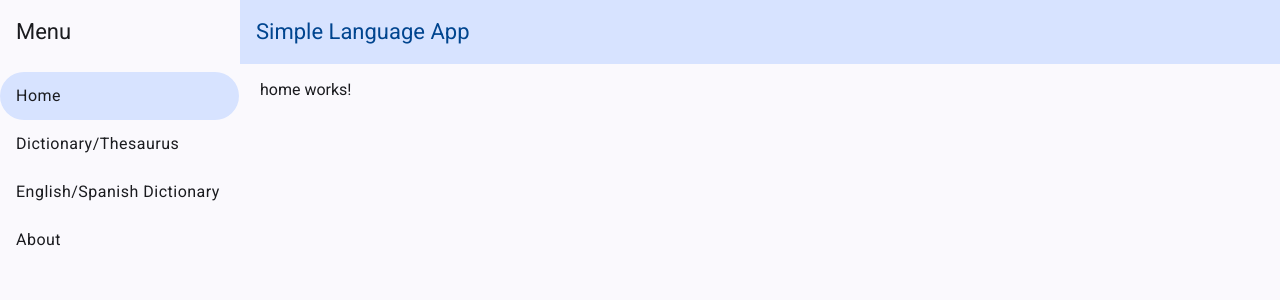
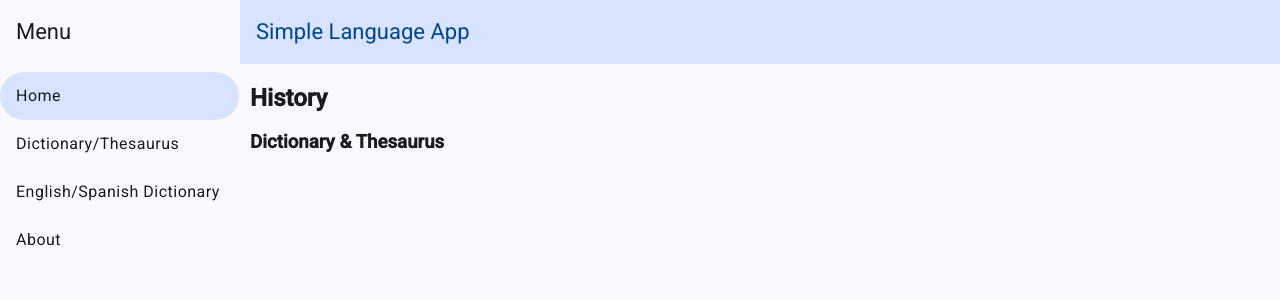
Before and after one commit to macedoe/dictionaries-workspace, an Angular app: page /home in a window 1280 px wide. Shown: the top 300 px of the page. Built offline with nearby package versions, Linux system fonts and the light colour scheme.

Commit message:
feat: implement home resolver and enhance home component with dictionary history; update styles for better layout

```diff
--- a/angular.json
+++ b/angular.json
@@ -155,6 +155,7 @@
   "cli": {
     "schematicCollections": [
       "@angular-eslint/schematics"
-    ]
+    ],
+    "analytics": false
   }
 }
--- a/projects/simple-english-language/src/app/app.routes.ts
+++ b/projects/simple-english-language/src/app/app.routes.ts
@@ -1,5 +1,6 @@
 import { Routes } from '@angular/router';
 import { AboutComponent, HomeComponent, ThesaurusComponent, TranslationComponent } from './features';
+import { homeResolver } from './features/home/resolvers/home.resolver';
 
 export const routes: Routes = [
     {
@@ -11,7 +12,8 @@ export const routes: Routes = [
     {
         path: 'home',
         title: 'Home',
-        component: HomeComponent
+        component: HomeComponent,
+        resolve: [homeResolver]
     },
     {
         path: 'about',
--- a/projects/simple-english-language/src/app/features/home/home.component.html
+++ b/projects/simple-english-language/src/app/features/home/home.component.html
@@ -1,3 +1,15 @@
-<div class="home-container">
-    <p>home works!</p>
+<div class="home-header">
+    <h2>History</h2>
 </div>
+
+<div class="dictionary-history">
+    <h3>Dictionary & Thesaurus</h3>
+
+    @if (homeService.allThesaurusEntries.length > 0) {
+        <div class="dictionary-history-list">
+            @for (entry of homeService.allThesaurusEntries; track entry) {
+                <a mat-button (click)="homeService.onWordClick(entry)">{{entry.id}}</a>
+            }
+        </div>
+    }
+</div>
--- a/projects/simple-english-language/src/app/features/home/home.component.scss
+++ b/projects/simple-english-language/src/app/features/home/home.component.scss
@@ -1,5 +1,25 @@
-.home-container {
-    height: 100%;
-    width: 100%;
-    padding: 0 20px;
+.home-header {
+    margin: 0 10px;
+    padding: 0;
+
+    h2 {
+        margin-bottom: 0;
+    }
 }
+
+.dictionary-history {
+    display: flex;
+    flex-direction: column;
+    padding: 0 10px;
+}
+
+.dictionary-history-list {
+    display: flex;
+    flex-direction: row;
+    flex-wrap: wrap;
+    gap: 10px;
+}
+
+.dictionary-history-list > * {
+    flex: 1 1 auto;
+}
--- /dev/null
+++ b/projects/simple-english-language/src/app/features/home/resolvers/home.resolver.ts
@@ -0,0 +1,9 @@
+import { inject } from '@angular/core';
+import { ResolveFn } from '@angular/router';
+import { HomeService } from '../services/home.service';
+
+export const homeResolver: ResolveFn<boolean> = (route, state) => {
+    const homeService = inject(HomeService);
+    homeService.initialize();
+    return true;
+};
--- a/projects/simple-english-language/src/app/features/home/services/home.service.ts
+++ b/projects/simple-english-language/src/app/features/home/services/home.service.ts
@@ -1,18 +1,27 @@
-import { Injectable, OnInit } from '@angular/core';
+import { Injectable } from '@angular/core';
 import { ThesaurusResponse, TranslationResponse } from '../../../common/interfaces';
 import { DictionaryService } from '../../../common/services';
 
 @Injectable({
     providedIn: 'root'
 })
-export class HomeService implements OnInit {
+export class HomeService {
     allThesaurusEntries: ThesaurusResponse[] = [];
     allSpanishTranslations: TranslationResponse[] = [];
 
     constructor(private dictionaryService: DictionaryService) {}
 
-    async ngOnInit(): Promise<void> {
-        this.allThesaurusEntries = await this.dictionaryService.getAllThesaurusEntries();
+    async initialize(): Promise<void> {
+        // this.allThesaurusEntries = await this.dictionaryService.getAllThesaurusEntries();
+        const thesaurusEntries = await this.dictionaryService.getAllThesaurusEntries();
+        for (const entry of thesaurusEntries) {
+            if (this.allThesaurusEntries.filter(t => t.id === entry.id).length > 0) continue;
+            this.allThesaurusEntries.push(entry);
+        }
         this.allSpanishTranslations = await this.dictionaryService.getAllSpanishTranslations();
     }
+
+    onWordClick(word: ThesaurusResponse) {
+        console.log(word);
+    }
 }
--- a/projects/simple-english-language/src/app/features/thesaurus/thesaurus.component.html
+++ b/projects/simple-english-language/src/app/features/thesaurus/thesaurus.component.html
@@ -34,13 +34,11 @@
                 </mat-card-header>
                 <mat-card-content>
                     <h4>Definitions</h4>
-                    <mat-list class="definitions-list">
+                    <div class="definitions-list">
                         @for (definition of entry.definitions; track definition) {
-                            <mat-list-item>
-                                <sup>{{$index + 1}}</sup>{{ definition }}
-                            </mat-list-item>
+                                <p><sup><b>{{$index + 1}}</b></sup>{{ definition }}</p>
                         }
-                    </mat-list>
+                    </div>
                     <h4>Synonyms</h4>
                     <mat-list class="results-list">
                         @if (entry.synonyms.length > 0) {
--- a/projects/simple-english-language/src/app/features/thesaurus/thesaurus.component.scss
+++ b/projects/simple-english-language/src/app/features/thesaurus/thesaurus.component.scss
@@ -57,10 +57,8 @@
     justify-content: left !important;
 }
 
-.definitions-list ::ng-deep .mdc-list-item__primary-text {
-    overflow: hidden !important;
-    word-wrap: normal !important;
-    white-space: wrap !important;
+.definitions-list {
+    padding-left: 10px
 }
 
 .results-list {
```
